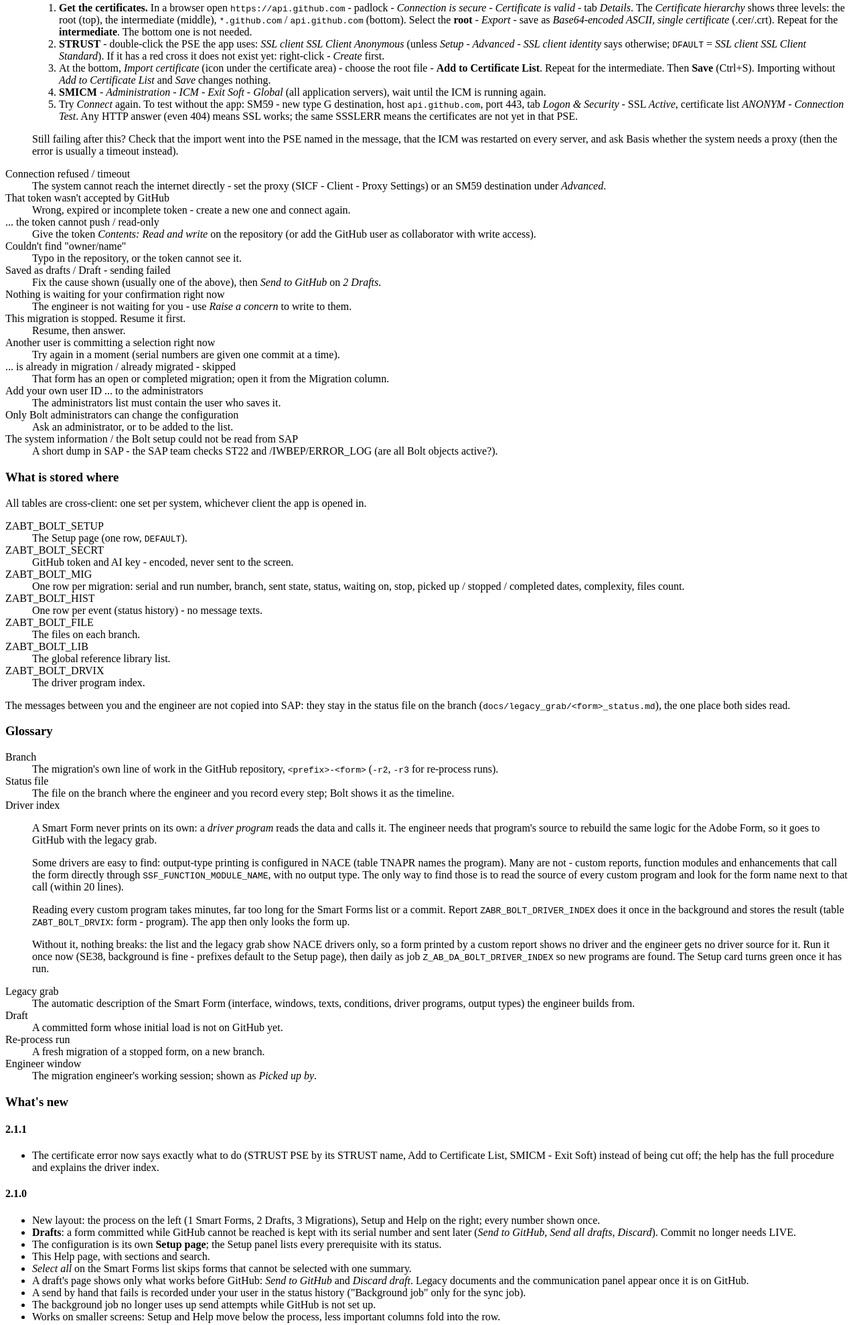
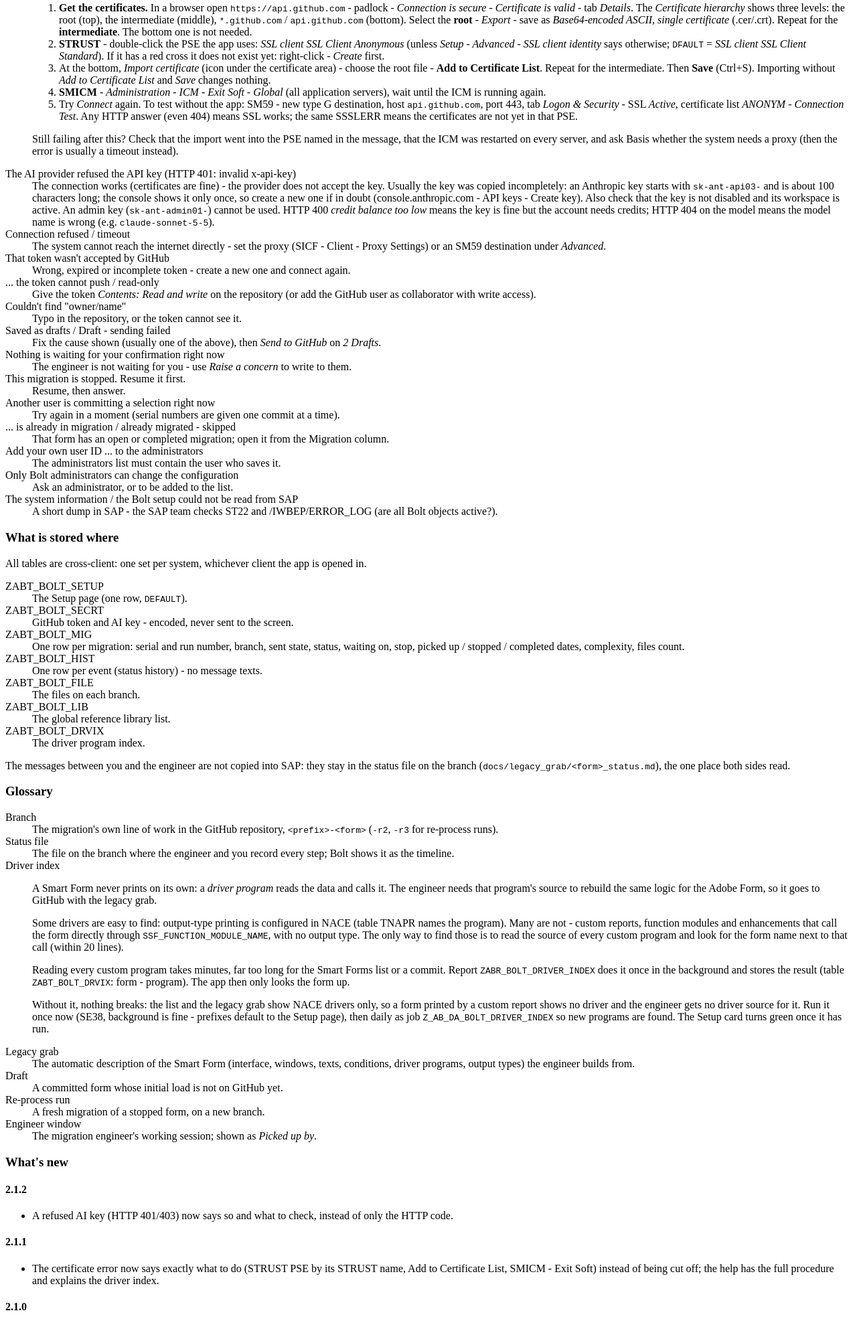
Before and after one commit to VernasoftTechie/Bolt_with_Fiori, a website: page app/bolt-fiori/webapp/help/help.html in a window 1280 px wide. Shown: the part 4751-6730 px from the top of the page at 67% size. Drawn offline with Linux system fonts and the light colour scheme.

Commit message:
v2.1.2: refused AI key (HTTP 401/403) explains what to check
Co-Authored-By: Claude Opus 5.5 <noreply@anthropic.com>

```diff
--- a/app/bolt-fiori/webapp/help/help.html
+++ b/app/bolt-fiori/webapp/help/help.html
@@ -198,6 +198,7 @@
   <li>Try <em>Connect</em> again. To test without the app: SM59 - new type G destination, host <code>api.github.com</code>, port 443, tab <em>Logon &amp; Security</em> - SSL <em>Active</em>, certificate list <em>ANONYM</em> - <em>Connection Test</em>. Any HTTP answer (even 404) means SSL works; the same SSSLERR means the certificates are not yet in that PSE.</li>
 </ol>
 <p>Still failing after this? Check that the import went into the PSE named in the message, that the ICM was restarted on every server, and ask Basis whether the system needs a proxy (then the error is usually a timeout instead).</p></dd>
+  <dt>The AI provider refused the API key (HTTP 401: invalid x-api-key)</dt><dd>The connection works (certificates are fine) - the provider does not accept the key. Usually the key was copied incompletely: an Anthropic key starts with <code>sk-ant-api03-</code> and is about 100 characters long; the console shows it only once, so create a new one if in doubt (console.anthropic.com - API keys - Create key). Also check that the key is not disabled and its workspace is active. An admin key (<code>sk-ant-admin01-</code>) cannot be used. HTTP 400 <em>credit balance too low</em> means the key is fine but the account needs credits; HTTP 404 on the model means the model name is wrong (e.g. <code>claude-sonnet-5-5</code>).</dd>
   <dt>Connection refused / timeout</dt><dd>The system cannot reach the internet directly - set the proxy (SICF - Client - Proxy Settings) or an SM59 destination under <em>Advanced</em>.</dd>
   <dt>That token wasn't accepted by GitHub</dt><dd>Wrong, expired or incomplete token - create a new one and connect again.</dd>
   <dt>... the token cannot push / read-only</dt><dd>Give the token <em>Contents: Read and write</em> on the repository (or add the GitHub user as collaborator with write access).</dd>
@@ -244,6 +245,10 @@
 
 <!-- section:whatsnew|What's new -->
 <h3>What's new</h3>
+<h4>2.1.2</h4>
+<ul>
+  <li>A refused AI key (HTTP 401/403) now says so and what to check, instead of only the HTTP code.</li>
+</ul>
 <h4>2.1.1</h4>
 <ul>
   <li>The certificate error now says exactly what to do (STRUST PSE by its STRUST name, Add to Certificate List, SMICM - Exit Soft) instead of being cut off; the help has the full procedure and explains the driver index.</li>
--- a/tools/mock/mock-server.mjs
+++ b/tools/mock/mock-server.mjs
@@ -284,7 +284,7 @@ function sysInfo() {
   const admins = (s.AdminUsers || '').toUpperCase().split(',').map((x) => x.trim()).filter(Boolean);
   return { SystemId: SYSID, Client: '100', HostName: 's4d-app01 (example)', UserName: ME, CustomerName: s.CustomerName, SetupExists: true,
     IsAdmin: !admins.length || admins.includes(ME), AdminsDefined: admins.length > 0, GitHubReady: github, RepoReady: repo, AiReady: ai,
-    Live: github && repo && ai, RepoUrl: s.GhRepo ? `https://github.com/${s.GhRepo}` : '', IndexBuilt: true, AppVersion: '2.1.1 (mock)' };
+    Live: github && repo && ai, RepoUrl: s.GhRepo ? `https://github.com/${s.GhRepo}` : '', IndexBuilt: true, AppVersion: '2.1.2 (mock)' };
 }
 
 // --------------------------------------------------------------- helpers
```
Also changed, not shown: app/bolt-fiori/webapp/manifest.json, 2 other files.
